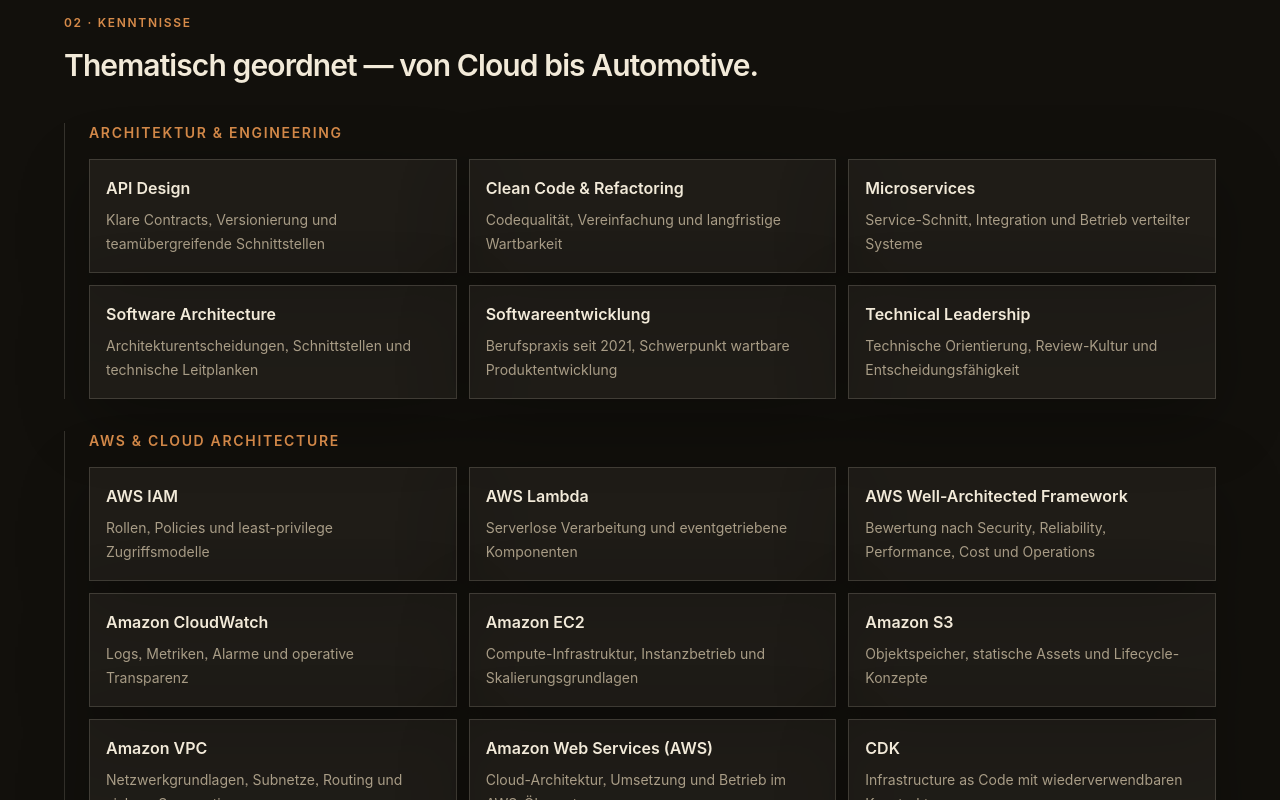
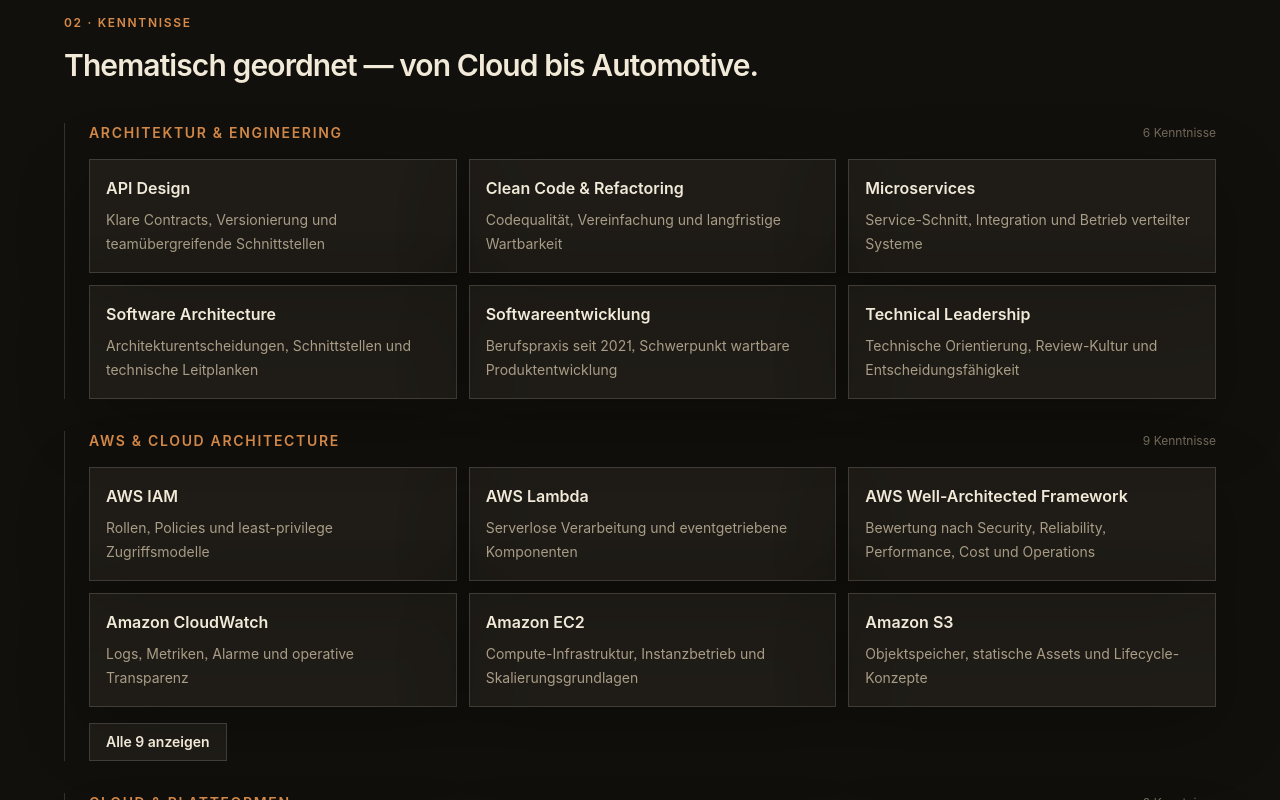
Before and after one commit to tobikt/portfolio-website, an Angular app in the folder app/: page / in a window 1280 px wide. Shown: the part 1380-2180 px from the top of the page. Built offline with nearby package versions, Linux system fonts and the light colour scheme.

Commit message:
Collapse skill groups by default

```diff
--- a/app/src/app/features/skills/skills.ts
+++ b/app/src/app/features/skills/skills.ts
@@ -1,5 +1,5 @@
 import { AsyncPipe } from '@angular/common';
-import { Component, inject } from '@angular/core';
+import { Component, inject, signal } from '@angular/core';
 import { map } from 'rxjs';
 import { SkillService } from '../../core/services/skill.service';
 import { Skill } from '../../models/skill.model';
@@ -8,6 +8,8 @@ interface SkillGroup {
   category: string;
   skills: Skill[];
 }
+
+const COLLAPSED_SKILL_COUNT = 6;
 
 @Component({
   imports: [AsyncPipe],
@@ -27,13 +29,18 @@ interface SkillGroup {
         <div class="mt-10 space-y-8">
           @for (group of skillGroups$ | async; track group.category) {
             <section class="reveal border-l border-[var(--color-border)] pl-4 sm:pl-6">
-              <h3
-                class="text-sm font-semibold uppercase tracking-[0.12em] text-[var(--color-accent)]"
-              >
-                {{ group.category }}
-              </h3>
+              <div class="flex flex-col gap-2 sm:flex-row sm:items-center sm:justify-between">
+                <h3
+                  class="text-sm font-semibold uppercase tracking-[0.12em] text-[var(--color-accent)]"
+                >
+                  {{ group.category }}
+                </h3>
+                <p class="text-xs text-[var(--color-subtle)]">
+                  {{ group.skills.length }} Kenntnisse
+                </p>
+              </div>
               <div class="mt-4 grid gap-3 sm:grid-cols-2 lg:grid-cols-3">
-                @for (skill of group.skills; track skill.name) {
+                @for (skill of visibleSkills(group); track skill.name) {
                   <article
                     class="border border-[var(--color-border)] bg-[var(--color-surface)] p-4 shadow-[var(--shadow-panel)] transition hover:-translate-y-0.5 hover:bg-[var(--color-surface-hover)]"
                   >
@@ -48,6 +55,20 @@ interface SkillGroup {
                   </article>
                 }
               </div>
+              @if (group.skills.length > collapsedSkillCount) {
+                <button
+                  type="button"
+                  class="mt-4 border border-[var(--color-border)] bg-[var(--color-surface)] px-4 py-2 text-sm font-semibold text-[var(--color-text)] transition hover:bg-[var(--color-surface-hover)] focus-visible:outline focus-visible:outline-2 focus-visible:outline-offset-2 focus-visible:outline-[var(--color-accent)]"
+                  [attr.aria-expanded]="isExpanded(group.category)"
+                  (click)="toggleGroup(group.category)"
+                >
+                  @if (isExpanded(group.category)) {
+                    Weniger anzeigen
+                  } @else {
+                    Alle {{ group.skills.length }} anzeigen
+                  }
+                </button>
+              }
             </section>
           }
         </div>
@@ -56,10 +77,34 @@ interface SkillGroup {
   `,
 })
 export class Skills {
+  protected readonly collapsedSkillCount = COLLAPSED_SKILL_COUNT;
   private readonly skillService = inject(SkillService);
+  private readonly expandedCategories = signal<ReadonlySet<string>>(new Set<string>());
   protected readonly skillGroups$ = this.skillService
     .getSkills()
     .pipe(map((skills) => this.groupByCategory(skills)));
+
+  protected visibleSkills(group: SkillGroup): Skill[] {
+    return this.isExpanded(group.category)
+      ? group.skills
+      : group.skills.slice(0, this.collapsedSkillCount);
+  }
+
+  protected isExpanded(category: string): boolean {
+    return this.expandedCategories().has(category);
+  }
+
+  protected toggleGroup(category: string): void {
+    const expandedCategories = new Set(this.expandedCategories());
+
+    if (expandedCategories.has(category)) {
+      expandedCategories.delete(category);
+    } else {
+      expandedCategories.add(category);
+    }
+
+    this.expandedCategories.set(expandedCategories);
+  }
 
   private groupByCategory(skills: Skill[]): SkillGroup[] {
     const groups = new Map<string, Skill[]>();
```
Also changed, not shown: app/public/data/skills.json (line endings or trailing spaces), 1 other file (tests, documents, lock files or other folders).
